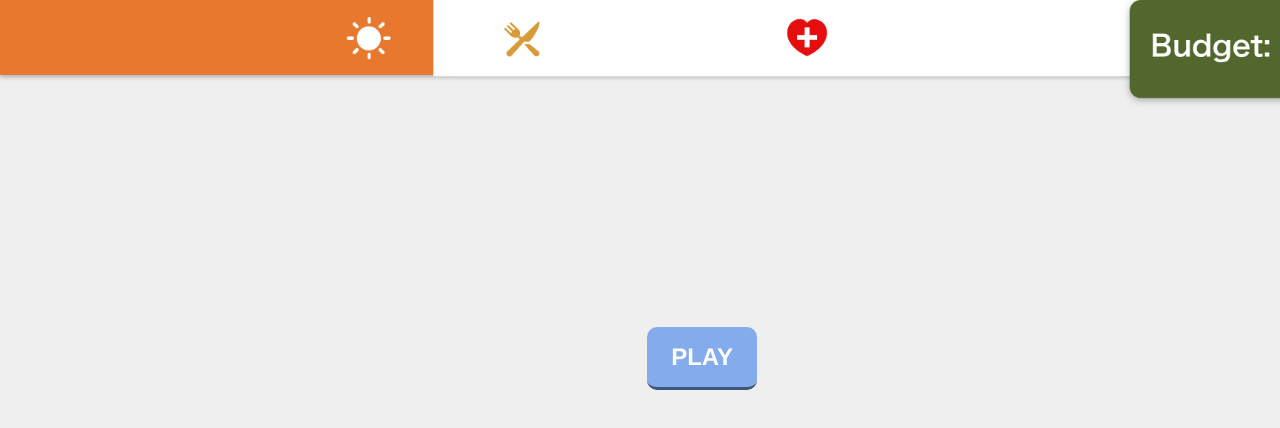
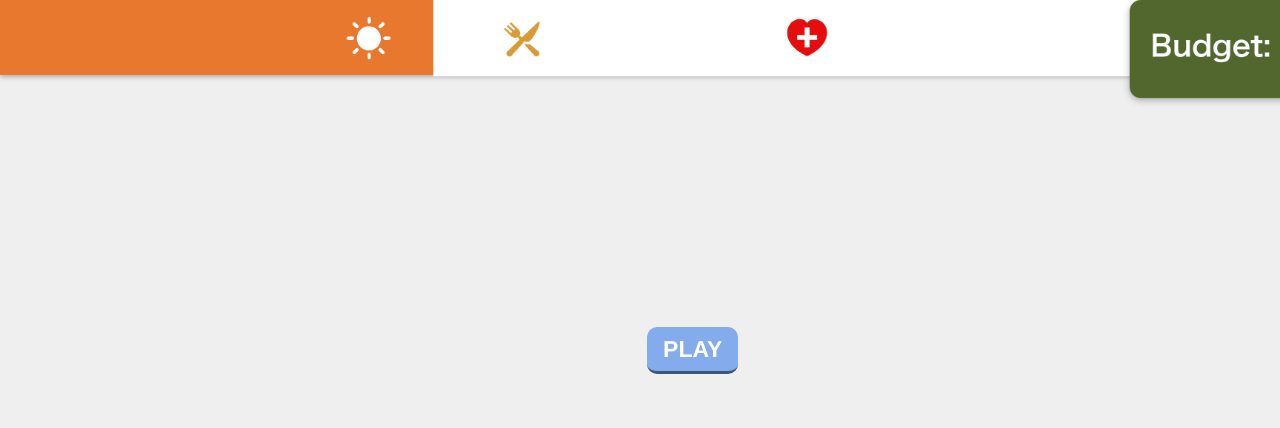
Before and after one commit to moreramonn/testfoodfighters.github.io, a plain HTML site: page index.html in a window 1280 px wide. Drawn offline with Linux system fonts and the light colour scheme.

Commit message:
Update index.html

```diff
--- a/index.html
+++ b/index.html
@@ -13,8 +13,10 @@
 
 <tw-storydata name="Hunger to Health" startnode="1" creator="Twine" creator-version="2.2.1" ifid="777E7E65-97A7-4BB6-B8A3-B2A9934274F2" zoom="0.6" format="Harlowe" format-version="2.1.0" options="" hidden><style role="stylesheet" id="twine-user-stylesheet" type="text/twine-css">tw-story {
   font-family: Helvetica;
+  font-size: calc(14px + (26 - 14) * ((100vw - 300px) / (1600 - 300)));
+  line-height: calc(1.3em + (1.5 - 1.2) * ((100vw - 300px)/(1600 - 300)));
   background-color: #e98300;
-  background-image: url("FSDbackground.png");
+  background-image: url(./FSDBackground.png);
   background-repeat: no-repeat;
   background-size:cover;
 }
@@ -34,13 +36,14 @@ tw-passage
   position: fixed;
   top: 40%;
   left: 50%;
-  margin-right: 2%
+  margin-right: 2%;
+  margin-right: 2%;
 }
 
 tw-link, .enchantment-link {
   	color: white;
 	display: inline-block;
-	padding: 0.5em 1em 0.5em 1em;
+	padding: 0.3em 0.7em 0.3em 0.7em;
 	background-color: #84aced;
 	margin: 0.3em;
 	border-width: 3px;
```
